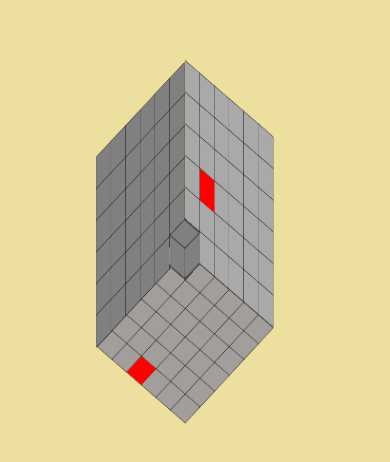
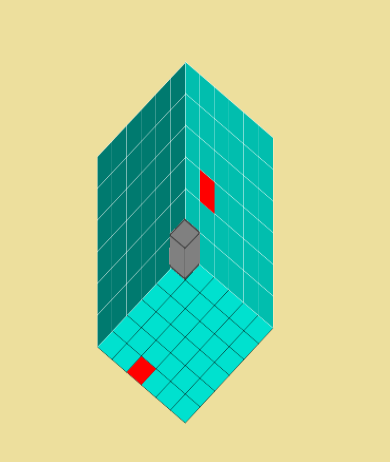
Before and after one commit to wsyccc/COMP2910, a plain HTML site: page index.html in a window 390 px wide. Shown: the part 186-648 px from the top of the page. Drawn offline with Linux system fonts and the light colour scheme.

Commit message:
scale changed works on the phone

```diff
--- a/index.html
+++ b/index.html
@@ -20,8 +20,8 @@
             margin: 0 auto;
             width: 100%;
             height: 100%;
-            background-color: #eddf9d;
-            overflow: hidden;
+            background-color: #eddf9d;;
+            //overflow: hidden;
             display: block;
         }
     </style>
@@ -62,6 +62,7 @@
                 floor(arr,context);
                 right_wall(arr,context);
                 left_wall(arr,context);
+                addBox(arr,context);
             }
             /*
              $(window).resize(function() {
@@ -83,8 +84,9 @@
         function floor(arr, context){
             for(var i=0; i<arr.length; i++){
                 context.beginPath();
-                context.fillStyle="#A19E9C";
+                context.fillStyle="#00E1CF";
                 context.setTransform(1,0.4,-1,0.5,410,400);
+                context.strokeStyle="black";
                 context.strokeRect(arr[i].x,arr[i].y,arr[i].width,arr[i].height);
                 context.fillRect(arr[i].x,arr[i].y,arr[i].width,arr[i].height);
                 arr[i].type="floor";
@@ -99,8 +101,9 @@
         function right_wall(arr,context){
             for(var i=0; i<arr.length; i++){
                 context.beginPath();
-                context.fillStyle="DarkGrey";
-                context.setTransform(1,0.4,0,1,380,204);
+                context.fillStyle="#01BEAE";
+                context.setTransform(1,0.4,0,1,380,205);
+                context.strokeStyle="white";
                 context.strokeRect(arr[i].x,arr[i].y,arr[i].width,arr[i].height);
                 context.fillRect(arr[i].x,arr[i].y,arr[i].width,arr[i].height);
                 arr[i].type="right_wall";
@@ -116,8 +119,8 @@
         function left_wall(arr,context){
             for(var i=0; i<arr.length; i++){
                 context.beginPath();
-                context.fillStyle="Grey";
-                context.setTransform(1,-0.495,0,1,198,295);
+                context.fillStyle="#007A6F";
+                context.setTransform(1,-0.495,0,1,200,295);
                 context.strokeRect(arr[i].x,arr[i].y,arr[i].width,arr[i].height);
                 context.fillRect(arr[i].x,arr[i].y,arr[i].width,arr[i].height);
             }
@@ -138,6 +141,10 @@
             context.fillStyle = arr[i].color;
             context.fillRect(arr[i].x, arr[i].y, arr[i].width, arr[i].height);
             return c++;
+        }
+        function border(context) {
+            context.beginPath();
+
         }
         /*
          function resize(canvas) {
```
